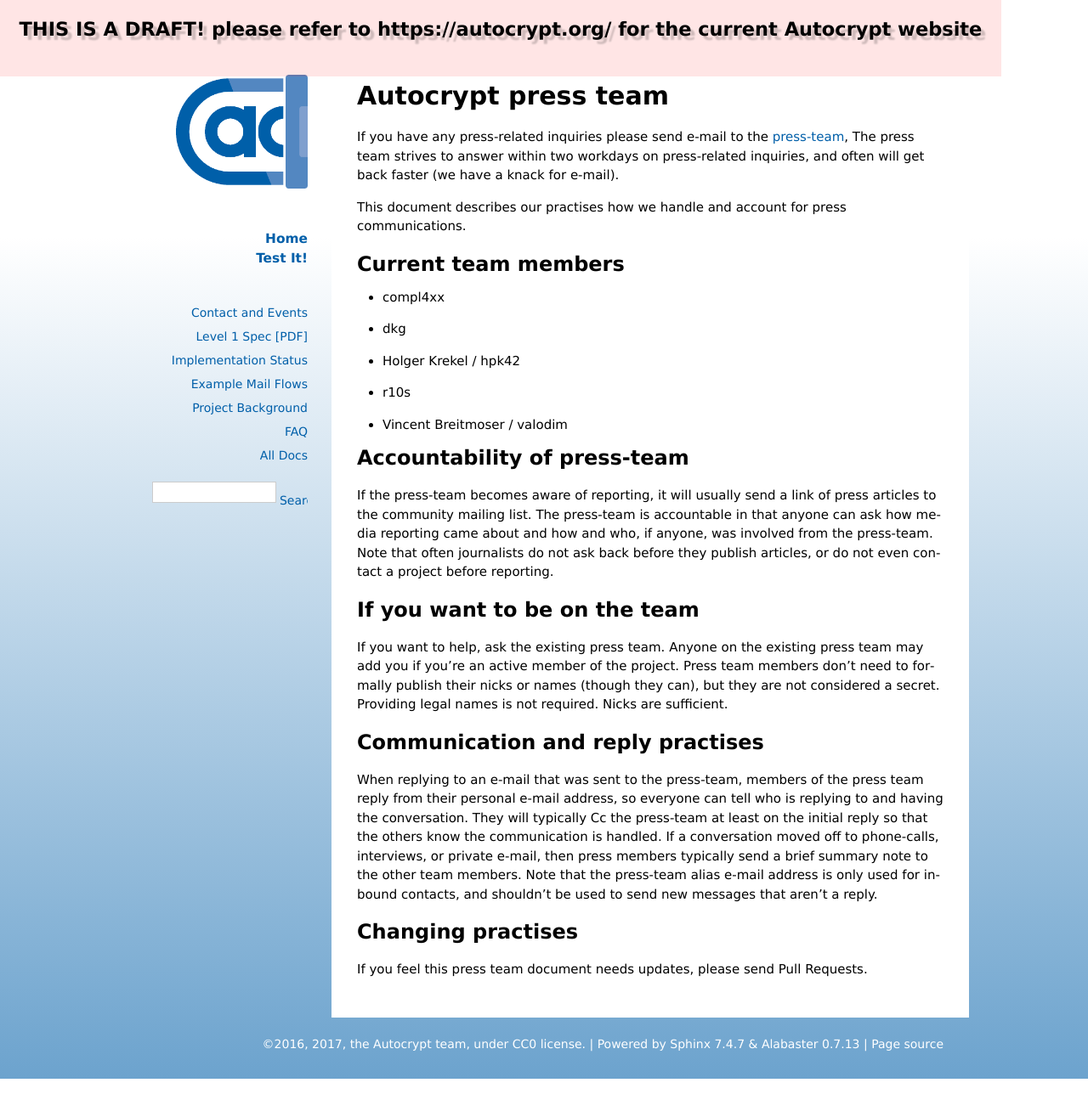
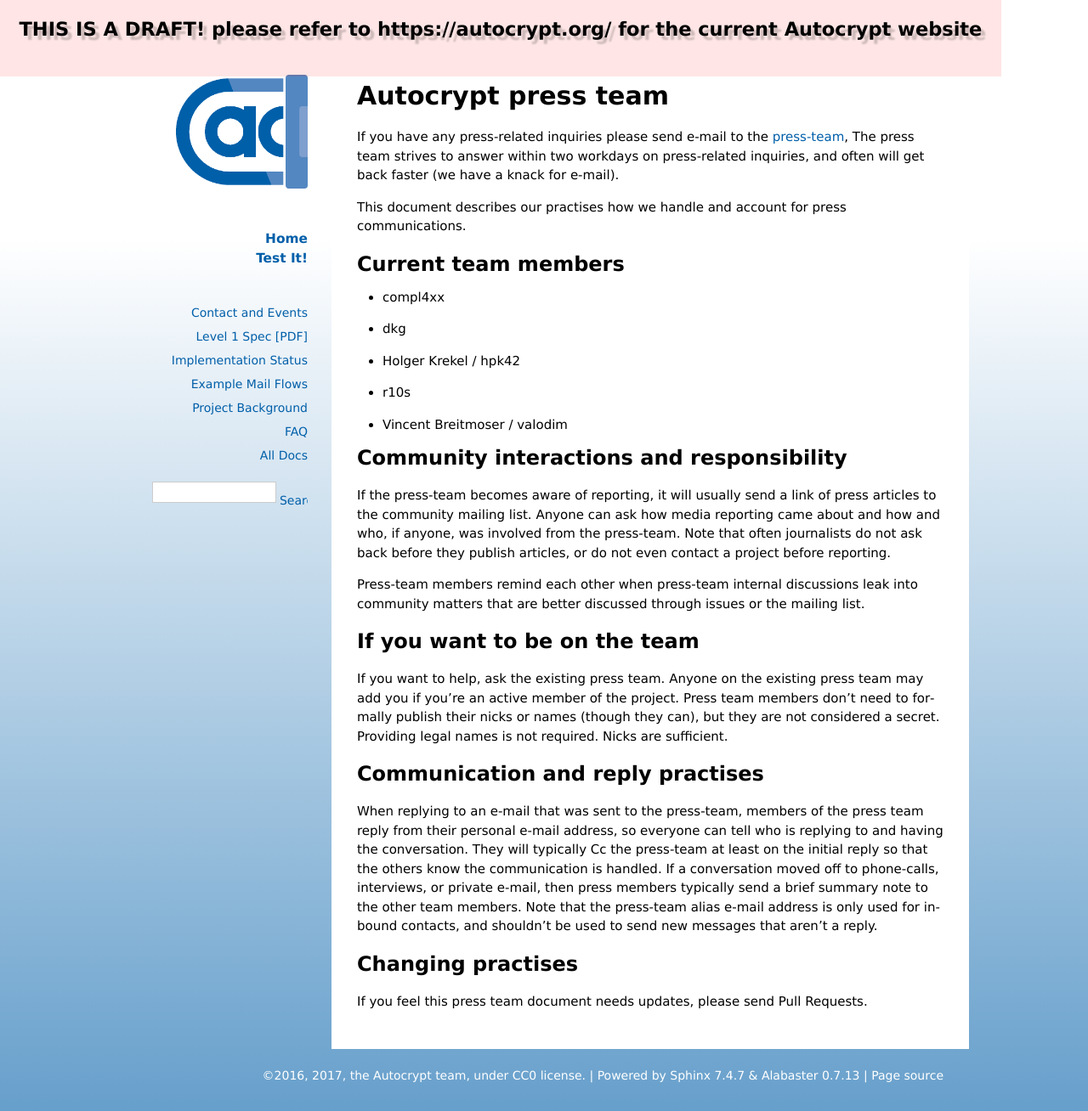
Before and after one commit to autocrypt/autocrypt, a Sphinx documentation site: the page built from doc/press-team.rst, in a window 1280 px wide. Shown: the whole page at 85% size. Built offline with Sphinx 7.4.7, drawn with Linux system fonts in a browser that asks for light colours; before the commit the page ends 1270 px from its top, so only the background shows below that.

Commit message:
refine community interactions&responsibility of press-team

```diff
--- a/doc/press-team.rst
+++ b/doc/press-team.rst
@@ -23,16 +23,19 @@
 - Vincent Breitmoser / valodim
 
 
-
-Accountability of press-team
------------------------------------------------------------
+Community interactions and responsibility
+-----------------------------------------
 
 If the press-team becomes aware of reporting, it will usually send
-a link of press articles to the community mailing list.  The press-team is
-accountable in that anyone can ask how media reporting came about and
-how and who, if anyone, was involved from the press-team.  Note that
-often journalists do not ask back before they publish articles, or do
-not even contact a project before reporting.
+a link of press articles to the community mailing list.  Anyone
+can ask how media reporting came about and how and who, if anyone, was
+involved from the press-team.  Note that often journalists do not ask
+back before they publish articles, or do not even contact a project
+before reporting.
+
+Press-team members remind each other when press-team internal
+discussions leak into community matters that are better discussed
+through issues or the mailing list.
 
 
 If you want to be on the team
```
